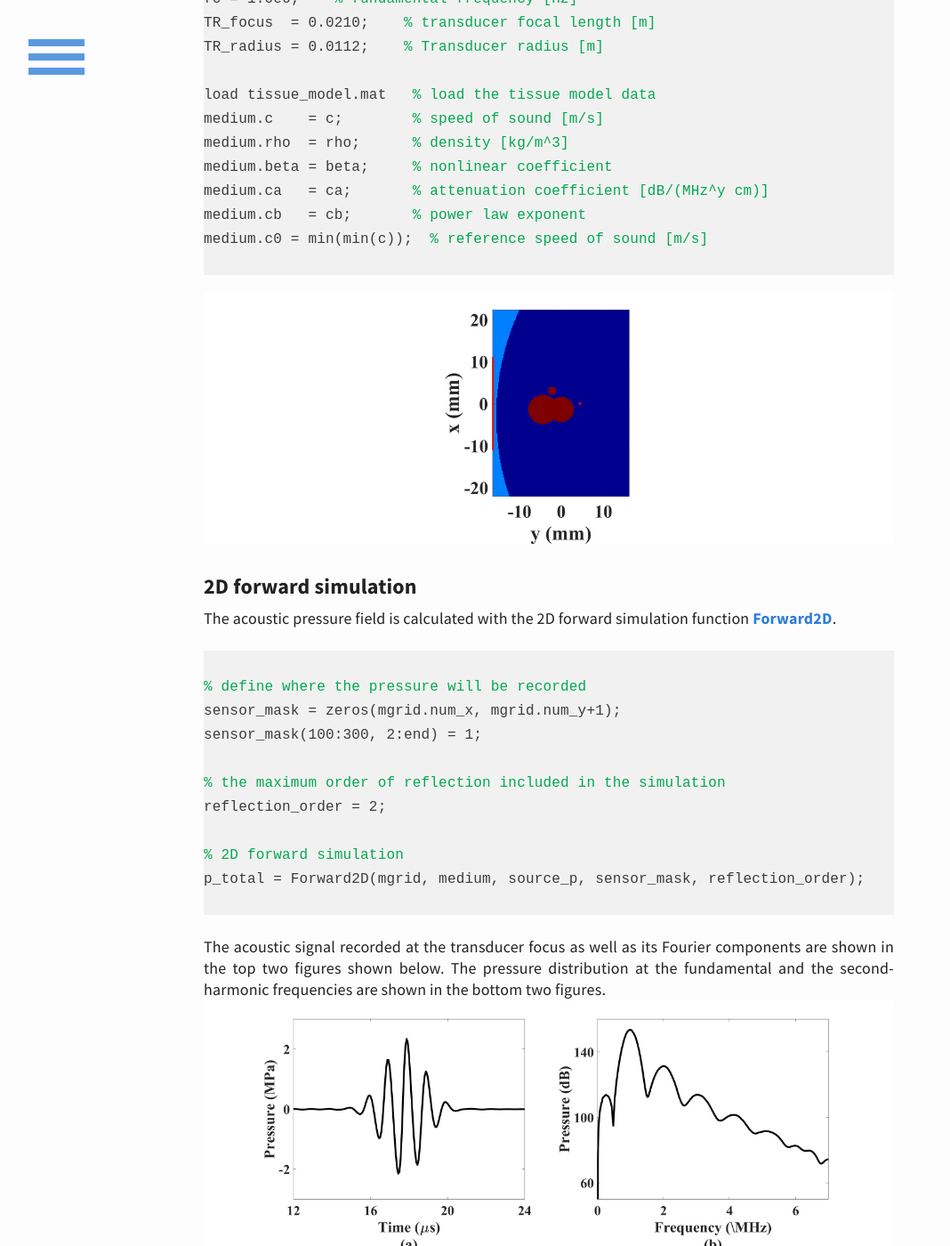
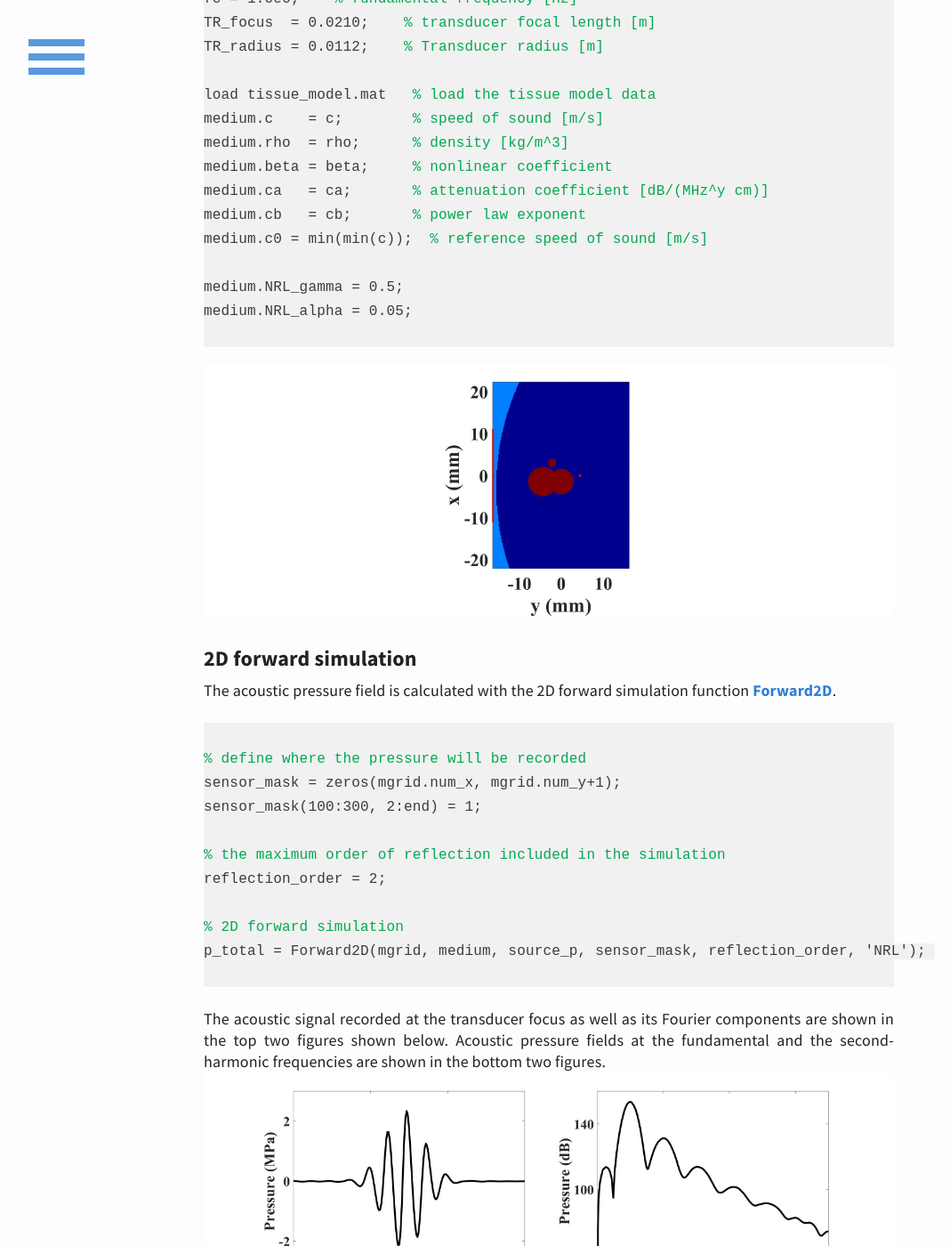
Before and after one commit to m-SOUND/mSOUND, a Jekyll site: the page built from _posts/2019-07-30-TMDM_2D_heterogeneous.html, in a window 1280 px wide and 1400 px high, scrolled down 814 px. Shown: the whole window at 89% size, without its empty margins (23-1091 px from the left). Built offline with Jekyll 4.4.1, drawn with Linux system fonts in a browser that asks for light colours.

Commit message:
Update 2019-07-30-TMDM_2D_heterogeneous.html

```diff
--- a/_posts/2019-07-30-TMDM_2D_heterogeneous.html
+++ b/_posts/2019-07-30-TMDM_2D_heterogeneous.html
@@ -37,6 +37,9 @@ medium.beta = beta;     <font color="#03a852">% nonlinear coefficient </font>
 medium.ca   = ca;       <font color="#03a852">% attenuation coefficient [dB/(MHz^y cm)] </font>
 medium.cb   = cb;       <font color="#03a852">% power law exponent</font>
 medium.c0 = min(min(c));  <font color="#03a852">% reference speed of sound [m/s]</font>
+
+medium.NRL_gamma = 0.5;
+medium.NRL_alpha = 0.05;
 </code>
 </pre>
 <img src="/mSOUND/img/tissue_model.jpg" alt="2D tissue model">
@@ -56,14 +59,14 @@ sensor_mask(100:300, 2:end) = 1;
 reflection_order = 2;
 
 <font color="#03a852">% 2D forward simulation</font>
-p_total = Forward2D(mgrid, medium, source_p, sensor_mask, reflection_order);
+p_total = Forward2D(mgrid, medium, source_p, sensor_mask, reflection_order, 'NRL');
 </code>
 </pre>
 </p>
 
 <p>
 The acoustic signal recorded at the transducer focus as well as its Fourier components are shown in the top two figures
-shown below. The pressure distribution at the fundamental and the second-harmonic frequencies are shown in the bottom two figures.
+shown below. Acoustic pressure fields at the fundamental and the second-harmonic frequencies are shown in the bottom two figures.
 <img src="/mSOUND/img/TMDM_2D_heterogeneous_focus.jpg" alt="time and frequency domain signal at the transducer focus">
 
  <img src="/mSOUND/img/TMDM_2D_heterogeneous_spatially.jpg" alt="fundamental and the second-harmonic pressure field">
```
